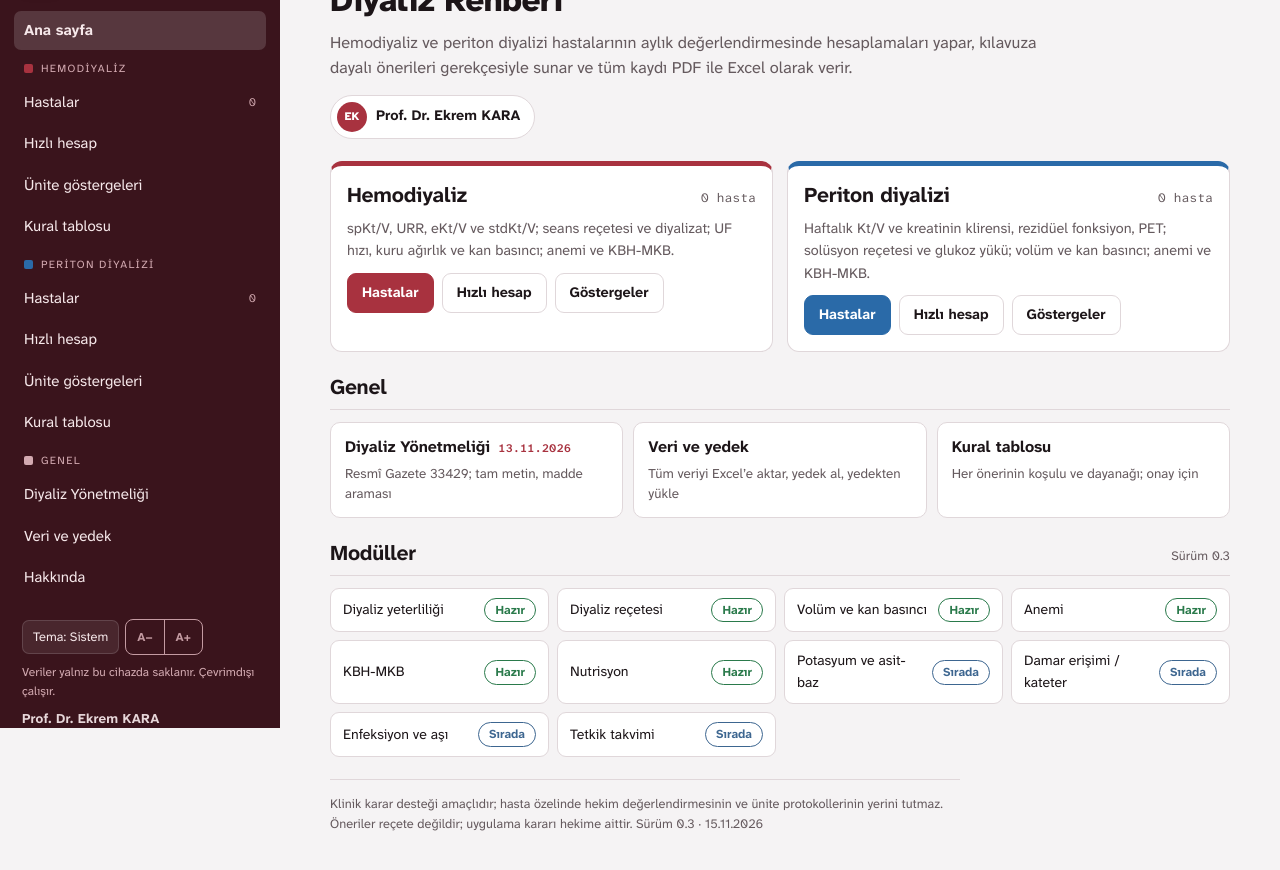
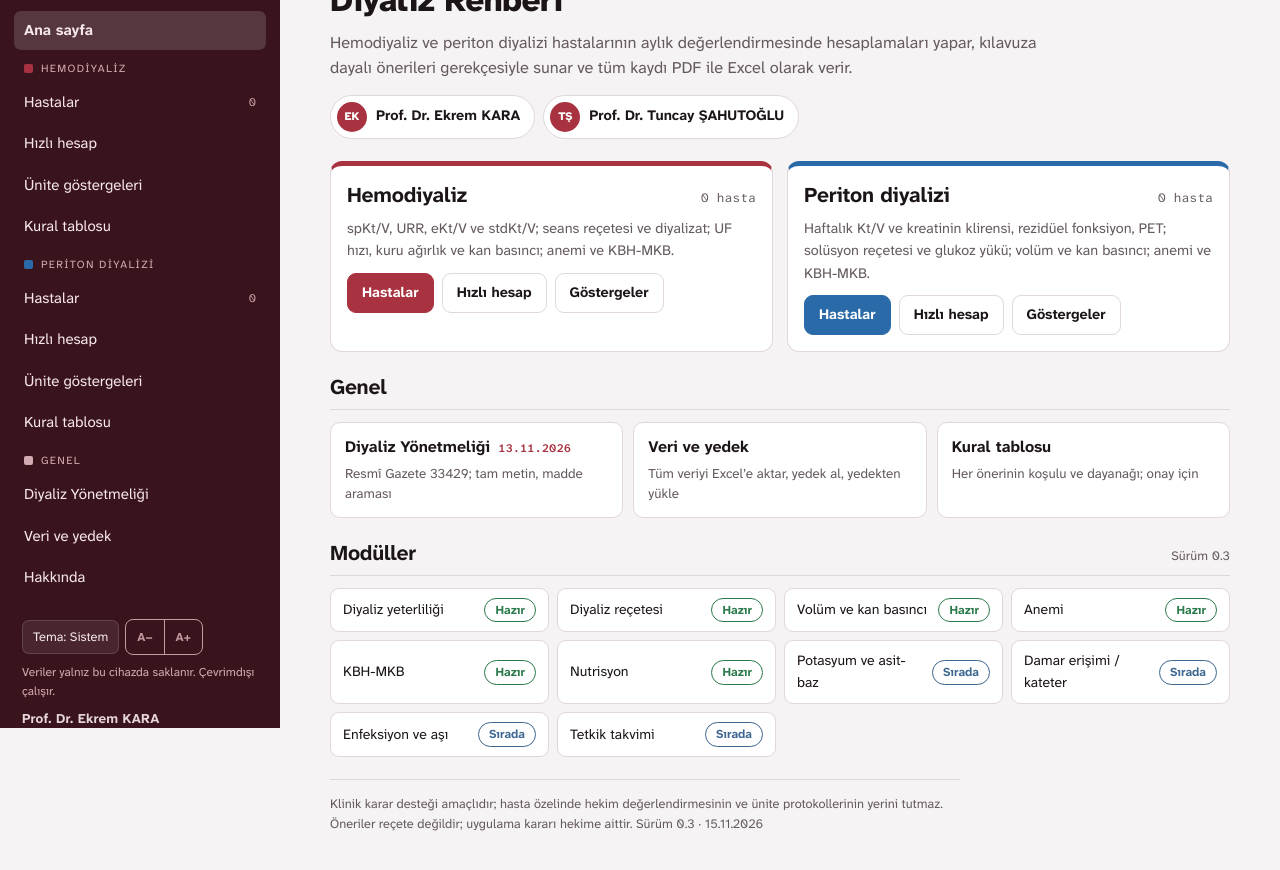
Before and after one commit to karadr79/DiyalizRehberi, a plain HTML site: page index.html in a window 1280 px wide. Shown: the part 72-942 px from the top of the page. Drawn offline with Linux system fonts and the light colour scheme.

Commit message:
Yazarlara Prof. Dr. Tuncay Şahutoğlu eklendi; önbellek sürümü v2
Co-Authored-By: Claude Opus 5.5 <noreply@anthropic.com>
Claude-Session: https://claude.ai/code/session_017Gk8F8u3kh1DwRoNMzFgvD

```diff
--- a/app.js
+++ b/app.js
@@ -3,7 +3,7 @@
   'use strict';
   const D = window.DR, $ = s => document.querySelector(s), $$ = s => [...document.querySelectorAll(s)];
   const esc = s => String(s == null ? '' : s).replace(/[&<>"]/g, c => ({ '&': '&amp;', '<': '&lt;', '>': '&gt;', '"': '&quot;' }[c]));
-  const AUT = 'Prof. Dr. Ekrem Kara', VER = '0.3', VDATE = '15.11.2026', KEY = 'diyaliz-rehberi-v1';
+  const AUT = 'Prof. Dr. Ekrem Kara · Prof. Dr. Tuncay Şahutoğlu', VER = '0.3', VDATE = '15.11.2026', KEY = 'diyaliz-rehberi-v1';
   const MODN = { HD: 'Hemodiyaliz', PD: 'Periton diyalizi' }, LVL = { bad: 'Öncelikli', warn: 'Uyarı', info: 'Bilgi', ok: 'Hedefte' };
   const AYLAR = ['Ocak', 'Şubat', 'Mart', 'Nisan', 'Mayıs', 'Haziran', 'Temmuz', 'Ağustos', 'Eylül', 'Ekim', 'Kasım', 'Aralık'];
   const ayAd = a => a ? AYLAR[parseInt(a.slice(5, 7), 10) - 1] + ' ' + a.slice(0, 4) : '—';
@@ -50,7 +50,7 @@
   }
 
   /* ---------------- Ortak parçalar ---------------- */
-  const authors = () => `<div class="authors"><span><i>EK</i>Prof. Dr. Ekrem KARA</span></div>`;
+  const authors = () => `<div class="authors"><span><i>EK</i>Prof. Dr. Ekrem KARA</span><span><i>TŞ</i>Prof. Dr. Tuncay ŞAHUTOĞLU</span></div>`;
   const disc = () => `<p class="disclaimer">Klinik karar desteği amaçlıdır; hasta özelinde hekim değerlendirmesinin ve ünite protokollerinin yerini tutmaz. Öneriler reçete değildir; uygulama kararı hekime aittir. Sürüm ${VER} · ${VDATE}</p>`;
   function fieldHTML(f, val, attr, idp) {
     const id = idp + f.k, lab = `<label for="${id}">${esc(f.l)}${f.u ? `<u>${esc(f.u)}</u>` : ''}</label>`, v = val == null ? '' : val; let inp;
--- a/index.html
+++ b/index.html
@@ -7,7 +7,7 @@
 <title>Diyaliz Rehberi</title>
 <meta name="claude:viewport-fit-sides" content="cover">
 <meta name="description" content="Kronik hemodiyaliz ve periton diyalizi hastalarının aylık izlem ve tedavi planlaması için karar desteği: yeterlilik, reçete, volüm ve kan basıncı.">
-<meta name="author" content="Prof. Dr. Ekrem Kara">
+<meta name="author" content="Prof. Dr. Ekrem Kara, Prof. Dr. Tuncay Şahutoğlu">
 <meta name="theme-color" content="#3a141c">
 <link rel="manifest" href="manifest.json">
 <link rel="icon" href="icon.svg" type="image/svg+xml"><link rel="icon" type="image/png" sizes="192x192" href="icon-192.png"><link rel="apple-touch-icon" href="apple-touch-icon.png">
--- a/ortak.js
+++ b/ortak.js
@@ -23,7 +23,7 @@
    if(C.cards)root.querySelectorAll(C.cards).forEach(e=>e.classList.add("rt-card"));
    root.querySelectorAll(C.tables||".tbl").forEach(t=>{if(t.dataset.rt)return;t.dataset.rt=1;t.classList.add("rt-scroll");const h=document.createElement("p");h.className="rt-hint";h.textContent="Tablonun devamı için yana kaydırın →";t.after(h);const upd=()=>t.classList.toggle("rt-more",t.scrollWidth-t.clientWidth-t.scrollLeft>8);t.addEventListener("scroll",upd,{passive:true});requestAnimationFrame(upd)});
    if(C.reset!==false)root.querySelectorAll(".calc").forEach(c=>{if(c.dataset.rt)return;c.dataset.rt=1;const hd=c.querySelector("header");if(!hd)return;const b=document.createElement("button");b.type="button";b.className="rt-reset";b.textContent="Sıfırla";b.title="Örnek değerlere dön";b.addEventListener("click",()=>{c.querySelectorAll("input,select").forEach(el=>{if(el.type==="checkbox"||el.type==="radio")el.checked=el.defaultChecked;else if(el.tagName==="SELECT"){[...el.options].forEach(o=>o.selected=o.defaultSelected)}else el.value=el.defaultValue});c.dispatchEvent(new Event("input",{bubbles:true}))});hd.style.display="flex";hd.style.alignItems="baseline";hd.style.gap="10px";hd.style.flexWrap="wrap";hd.appendChild(b)})},
-  bylineHTML(){return `<p class="rt-byline"><span class="rt-by-mark" aria-hidden="true">EK</span><span><b>Prof. Dr. Ekrem KARA</b><small>Diyaliz Rehberi</small></span></p>`},
+  bylineHTML(){return `<p class="rt-byline"><span class="rt-by-mark" aria-hidden="true">EK</span><span><b>Prof. Dr. Ekrem KARA</b><small>Prof. Dr. Tuncay ŞAHUTOĞLU</small></span></p>`},
   focus(el){if(!el)return;el.classList.remove("rt-focus");void el.offsetWidth;el.classList.add("rt-focus");setTimeout(()=>el.classList.remove("rt-focus"),2000)},
   enter(el){if(!el)return;el.classList.remove("rt-in");void el.offsetWidth;el.classList.add("rt-in");R.enhance(el)},
   quickHTML(names,href){const f=R.favs().filter(id=>names[id]),r=R.recents().filter(id=>names[id]&&!f.includes(id));const chip=(id,c)=>href?`<a class="rt-chip ${c}" href="${href(id)}" style="text-decoration:none">${names[id]}</a>`:`<button class="rt-chip ${c}" data-go="${id}">${names[id]}</button>`;return `<h2 class="rt-qh">Sık kullanılanlar</h2>${f.length?`<div class="rt-chips">${f.map(id=>chip(id,"fav")).join("")}</div>`:`<p class="rt-empty">${R.cfg.favHint||"Bir bölümün başlığındaki “☆ Sık kullanılanlara ekle” düğmesiyle bölümleri buraya sabitleyebilirsiniz."}</p>`}${r.length?`<h3 class="rt-qh3">Son açılanlar</h3><div class="rt-chips">${r.map(id=>chip(id,"")).join("")}</div>`:""}`},
@@ -43,7 +43,7 @@
    document.addEventListener("click",e=>{const b=e.target.closest("[data-sec]");if(b){const id=b.dataset.sec;setTimeout(()=>R.focus(document.getElementById(id)),b.dataset.go?140:60)}const st=e.target.closest(".rt-star");if(st){st.classList.remove("rt-pop");void st.offsetWidth;st.classList.add("rt-pop")}});
    const host=document.querySelector(R.cfg.tools||".sidefoot");
    if(host&&!host.querySelector(".rt-tools")){const w=document.createElement("div");w.className="rt-tools";w.innerHTML=R.cfg.fs===false?"":`<span class="rt-fs" role="group" aria-label="Yazı boyutu"><button type="button" aria-label="Yazıyı küçült">A−</button><button type="button" aria-label="Yazıyı büyüt">A+</button></span>`;host.prepend(w);const th=host.querySelector(".themebtn,#themeBtn");if(th)w.prepend(th);const fsb=w.querySelector(".rt-fs");if(fsb){fsb.children[0].addEventListener("click",()=>R.setFs(R.fs()-1));fsb.children[1].addEventListener("click",()=>R.setFs(R.fs()+1))}
-    if(R.cfg.author!==false){const au=document.createElement("span");au.className="rt-author";au.innerHTML="<b>Prof. Dr. Ekrem KARA</b>";host.appendChild(au)}
+    if(R.cfg.author!==false){const au=document.createElement("span");au.className="rt-author";au.innerHTML="<b>Prof. Dr. Ekrem KARA</b><b>Prof. Dr. Tuncay ŞAHUTOĞLU</b>";host.appendChild(au)}
     if(R.cfg.light)w.classList.add("rt-light");
     if(R.cfg.version){const v=document.createElement("span");v.className="rt-ver";v.textContent="Sürüm "+R.cfg.version+(R.cfg.date?" · "+R.cfg.date:"");host.appendChild(v)}}
    R.setFs(R.fs());
--- a/sw.js
+++ b/sw.js
@@ -1,4 +1,4 @@
-const C="diyaliz-rehberi-v1";const A=["./", "app.js", "apple-touch-icon.png", "atkinson-hyperlegible-mono-latin-400-normal.woff2", "atkinson-hyperlegible-mono-latin-600-normal.woff2", "atkinson-hyperlegible-mono-latin-ext-400-normal.woff2", "atkinson-hyperlegible-mono-latin-ext-600-normal.woff2", "atkinson-hyperlegible-next-latin-400-normal.woff2", "atkinson-hyperlegible-next-latin-500-normal.woff2", "atkinson-hyperlegible-next-latin-700-normal.woff2", "atkinson-hyperlegible-next-latin-800-normal.woff2", "atkinson-hyperlegible-next-latin-ext-400-normal.woff2", "atkinson-hyperlegible-next-latin-ext-500-normal.woff2", "atkinson-hyperlegible-next-latin-ext-700-normal.woff2", "atkinson-hyperlegible-next-latin-ext-800-normal.woff2", "cekirdek.js", "disaktar.js", "fonts.css", "hareket.css", "hareket.js", "icon-192.png", "icon-512.png", "icon-maskable-512.png", "icon.svg", "index.html", "manifest.json", "ortak.css", "ortak.js", "yonetmelik.js"];
+const C="diyaliz-rehberi-v2";const A=["./", "app.js", "apple-touch-icon.png", "atkinson-hyperlegible-mono-latin-400-normal.woff2", "atkinson-hyperlegible-mono-latin-600-normal.woff2", "atkinson-hyperlegible-mono-latin-ext-400-normal.woff2", "atkinson-hyperlegible-mono-latin-ext-600-normal.woff2", "atkinson-hyperlegible-next-latin-400-normal.woff2", "atkinson-hyperlegible-next-latin-500-normal.woff2", "atkinson-hyperlegible-next-latin-700-normal.woff2", "atkinson-hyperlegible-next-latin-800-normal.woff2", "atkinson-hyperlegible-next-latin-ext-400-normal.woff2", "atkinson-hyperlegible-next-latin-ext-500-normal.woff2", "atkinson-hyperlegible-next-latin-ext-700-normal.woff2", "atkinson-hyperlegible-next-latin-ext-800-normal.woff2", "cekirdek.js", "disaktar.js", "fonts.css", "hareket.css", "hareket.js", "icon-192.png", "icon-512.png", "icon-maskable-512.png", "icon.svg", "index.html", "manifest.json", "ortak.css", "ortak.js", "yonetmelik.js"];
 self.addEventListener("install",e=>{e.waitUntil(caches.open(C).then(c=>c.addAll(A.map(u=>new Request(u,{cache:"reload"})))));self.skipWaiting()});
 self.addEventListener("activate",e=>{e.waitUntil(caches.keys().then(k=>Promise.all(k.filter(x=>x!==C&&x.startsWith("diyaliz-rehberi")).map(x=>caches.delete(x)))));self.clients.claim()});
 self.addEventListener("fetch",e=>{if(e.request.method!=="GET")return;if(e.request.mode==="navigate"){e.respondWith(fetch(e.request.url,{cache:"no-store"}).then(res=>{const cp=res.clone();caches.open(C).then(c=>c.put("index.html",cp));return res}).catch(()=>caches.match("index.html")));return}e.respondWith(caches.match(e.request,{ignoreSearch:true}).then(r=>r||fetch(e.request).then(res=>{const cp=res.clone();caches.open(C).then(c=>c.put(e.request,cp));return res}).catch(()=>caches.match("index.html"))))});
```
Also changed, not shown: 1 other file.
